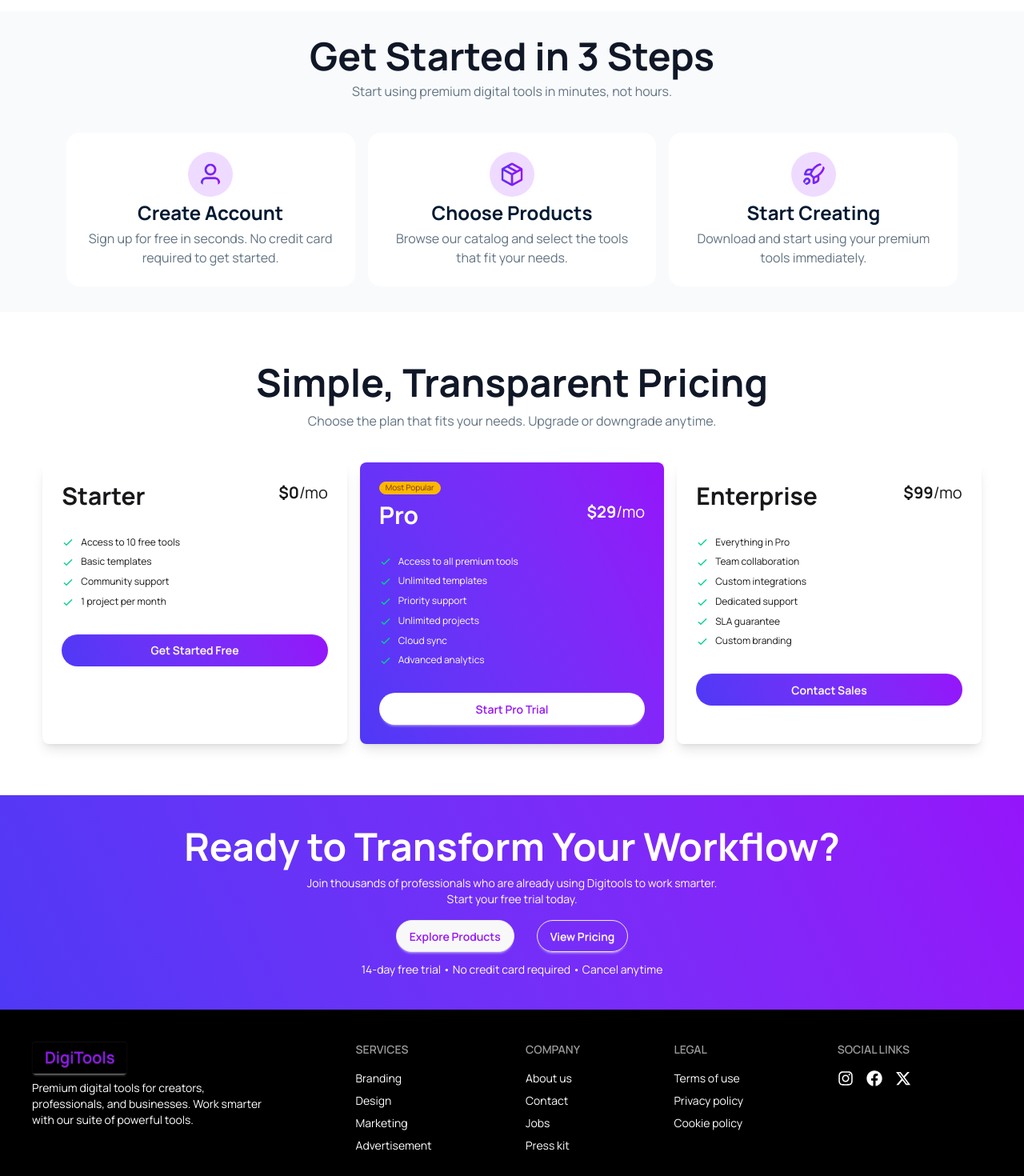
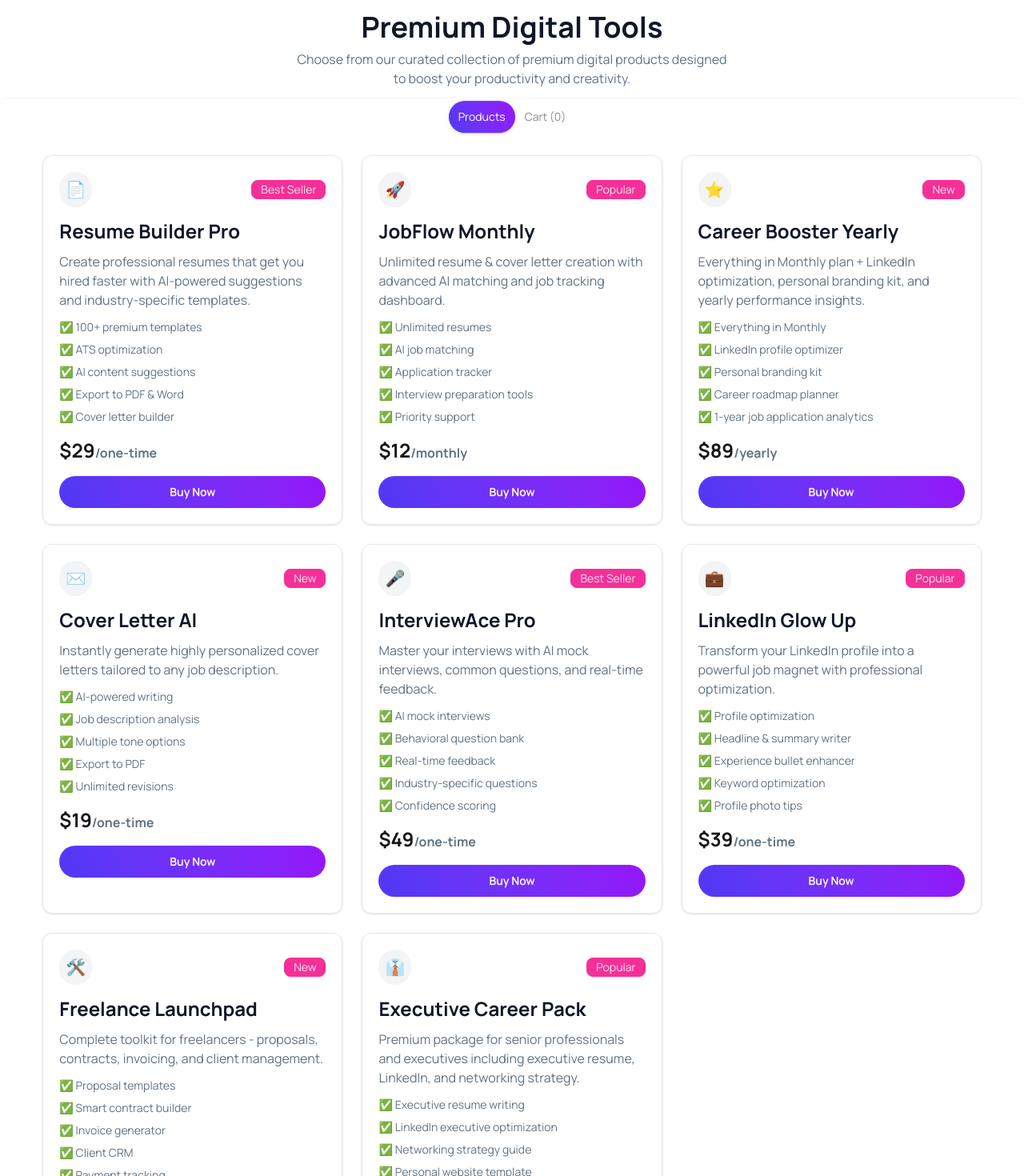
Before and after one commit to Alamin-Rintu/digitools-platform, a React (Vite) app: page / in a window 1280 px wide. Shown: the part 900-2370 px from the top of the page at 80% size. Built offline with nearby package versions, Linux system fonts and the light colour scheme.

Commit message:
added cart section button toggoling

```diff
--- /dev/null
+++ b/public/tools.json
@@ -0,0 +1,138 @@
+[
+  {
+    "id": 1,
+    "name": "Resume Builder Pro",
+    "description": "Create professional resumes that get you hired faster with AI-powered suggestions and industry-specific templates.",
+    "price": 29,
+    "period": "one-time",
+    "tag": "Best Seller",
+    "tagType": "best seller",
+    "features": [
+      "100+ premium templates",
+      "ATS optimization",
+      "AI content suggestions",
+      "Export to PDF & Word",
+      "Cover letter builder"
+    ],
+    "icon": "📄"
+  },
+  {
+    "id": 2,
+    "name": "JobFlow Monthly",
+    "description": "Unlimited resume & cover letter creation with advanced AI matching and job tracking dashboard.",
+    "price": 12,
+    "period": "monthly",
+    "tag": "Popular",
+    "tagType": "popular",
+    "features": [
+      "Unlimited resumes",
+      "AI job matching",
+      "Application tracker",
+      "Interview preparation tools",
+      "Priority support"
+    ],
+    "icon": "🚀"
+  },
+  {
+    "id": 3,
+    "name": "Career Booster Yearly",
+    "description": "Everything in Monthly plan + LinkedIn optimization, personal branding kit, and yearly performance insights.",
+    "price": 89,
+    "period": "yearly",
+    "tag": "New",
+    "tagType": "new",
+    "features": [
+      "Everything in Monthly",
+      "LinkedIn profile optimizer",
+      "Personal branding kit",
+      "Career roadmap planner",
+      "1-year job application analytics"
+    ],
+    "icon": "⭐"
+  },
+  {
+    "id": 4,
+    "name": "Cover Letter AI",
+    "description": "Instantly generate highly personalized cover letters tailored to any job description.",
+    "price": 19,
+    "period": "one-time",
+    "tag": "New",
+    "tagType": "",
+    "features": [
+      "AI-powered writing",
+      "Job description analysis",
+      "Multiple tone options",
+      "Export to PDF",
+      "Unlimited revisions"
+    ],
+    "icon": "✉️"
+  },
+  {
+    "id": 5,
+    "name": "InterviewAce Pro",
+    "description": "Master your interviews with AI mock interviews, common questions, and real-time feedback.",
+    "price": 49,
+    "period": "one-time",
+    "tag": "Best Seller",
+    "tagType": "best seller",
+    "features": [
+      "AI mock interviews",
+      "Behavioral question bank",
+      "Real-time feedback",
+      "Industry-specific questions",
+      "Confidence scoring"
+    ],
+    "icon": "🎤"
+  },
+  {
+    "id": 6,
+    "name": "LinkedIn Glow Up",
+    "description": "Transform your LinkedIn profile into a powerful job magnet with professional optimization.",
+    "price": 39,
+    "period": "one-time",
+    "tag": "Popular",
+    "tagType": "popular",
+    "features": [
+      "Profile optimization",
+      "Headline & summary writer",
+      "Experience bullet enhancer",
+      "Keyword optimization",
+      "Profile photo tips"
+    ],
+    "icon": "💼"
+  },
+  {
+    "id": 7,
+    "name": "Freelance Launchpad",
+    "description": "Complete toolkit for freelancers - proposals, contracts, invoicing, and client management.",
+    "price": 15,
+    "period": "monthly",
+    "tag": "New",
+    "tagType": "new",
+    "features": [
+      "Proposal templates",
+      "Smart contract builder",
+      "Invoice generator",
+      "Client CRM",
+      "Payment tracking"
+    ],
+    "icon": "🛠️"
+  },
+  {
+    "id": 8,
+    "name": "Executive Career Pack",
+    "description": "Premium package for senior professionals and executives including executive resume, LinkedIn, and networking strategy.",
+    "price": 149,
+    "period": "one-time",
+    "tag": "Popular",
+    "tagType": "",
+    "features": [
+      "Executive resume writing",
+      "LinkedIn executive optimization",
+      "Networking strategy guide",
+      "Personal website template",
+      "1-hour career coaching call"
+    ],
+    "icon": "👔"
+  }
+]
--- a/src/App.jsx
+++ b/src/App.jsx
@@ -1,3 +1,4 @@
+import { Suspense, useState } from "react";
 import "./App.css";
 import Banner from "./components/Banner/Banner";
 import Footer from "./components/Footer/Footer";
@@ -6,17 +7,64 @@ import NewsLetterSection from "./components/NewsLetterSection/NewsLetterSection"
 import PricingSection from "./components/PricingSection/PricingSection";
 import Stats from "./components/Stats/Stats";
 import StepSection from "./components/StepSection/StepSection";
+import AllTools from "./components/AllTools/AllTools";
+import ProductCart from "./components/ProductCart/ProductCart";
+
+const toolsPromise = fetch("/tools.json").then((res) => res.json());
 
 function App() {
+  const [toggle, setToggle] = useState(true);
+  const [addToCart, setAddToCart] = useState([]);
   return (
     <>
       <Navbar />
       <Banner />
       <Stats />
+
+      <div className="text-center mt-16">
+        <h3 className="text-4xl font-bold text-[#101727]">
+          Premium Digital Tools
+        </h3>
+        <p className="text-[16px] text-[#627382] mt-2">
+          Choose from our curated collection of premium digital products
+          designed <br /> to boost your productivity and creativity.
+        </p>
+      </div>
+      {/* name of each tab group should be unique */}
+      <div className="tabs tabs-box bg-transparent justify-center mt-3 ">
+        <input
+          onClick={() => setToggle(true)}
+          type="radio"
+          name="my_tabs_1"
+          className={`tab border-none rounded-full ${toggle ? "text-white bg-linear-65 from-[#4F39F6] to-[#9514FA] hover:opacity-90" : ""}`}
+          aria-label="Products"
+          defaultChecked
+        />
+        <input
+          onClick={() => setToggle(false)}
+          type="radio"
+          name="my_tabs_1"
+          className={`tab border-none rounded-full ${toggle === false ? "text-white bg-linear-65 from-[#4F39F6] to-[#9514FA] hover:opacity-90" : ""}`}
+          aria-label={`Cart (${addToCart.length})`}
+        />
+      </div>
+
+      {toggle ? (
+        <Suspense>
+          <AllTools
+            toolsPromise={toolsPromise}
+            addToCart={addToCart}
+            setAddToCart={setAddToCart}
+          />
+        </Suspense>
+      ) : (
+        <ProductCart addToCart={addToCart} />
+      )}
+
       <StepSection />
       <PricingSection />
       <NewsLetterSection />
-      <Footer/>
+      <Footer />
     </>
   );
 }
--- /dev/null
+++ b/src/components/AllTools/AllTools.jsx
@@ -0,0 +1,23 @@
+import React, { use } from "react";
+import ToolCard from "../ToolCard/ToolCard";
+
+const AllTools = ({ toolsPromise, addToCart, setAddToCart }) => {
+  const tools = use(toolsPromise);
+
+  return (
+    <div className="w-11/12 mx-auto mt-6">
+      <div className="grid md:grid-cols-2 lg:grid-cols-3 gap-6 mt-3 ">
+        {tools.map((tool) => (
+          <ToolCard
+            key={tool.id}
+            tool={tool}
+            addToCart={addToCart}
+            setAddToCart={setAddToCart}
+          />
+        ))}
+      </div>
+    </div>
+  );
+};
+
+export default AllTools;
--- a/src/components/PricingSection/PricingSection.jsx
+++ b/src/components/PricingSection/PricingSection.jsx
@@ -10,9 +10,9 @@ const PricingSection = () => {
         </p>
       </div>
 
-      <div className="w-11/12 mx-auto mt-10 grid  md:grid-cols-2 lg:grid-cols-3 gap-4">
+      <div className="w-11/12 mx-auto mt-10 grid  md:grid-cols-2 lg:grid-cols-3 gap-4 ">
         {/* 1st card */}
-        <div className="card bg-base-100 shadow-lg">
+        <div className="card bg-base-100 shadow-lg hover:shadow-xl transition duration-300 hover:-translate-y-1">
           <div className="card-body">
             {/* <span className="badge badge-xs badge-warning">Most Popular</span> */}
             <div className="flex justify-between">
@@ -100,7 +100,7 @@ const PricingSection = () => {
         </div>
 
         {/* 2nd card */}
-        <div className="card bg-linear-65 from-[#4F39F6] to-[#9514FA] shadow-lg">
+        <div className="card bg-linear-65 from-[#4F39F6] to-[#9514FA] shadow-lg hover:shadow-xl transition duration-300 hover:-translate-y-1">
           <div className="card-body">
             <span className="badge badge-xs badge-warning">Most Popular</span>
             <div className="flex justify-between">
@@ -222,7 +222,7 @@ const PricingSection = () => {
         </div>
 
         {/* 3rd card */}
-        <div className="card bg-base-100 shadow-lg">
+        <div className="card bg-base-100 shadow-lg hover:shadow-xl transition duration-300 hover:-translate-y-1">
           <div className="card-body">
             {/* <span className="badge badge-xs badge-warning">Most Popular</span> */}
             <div className="flex justify-between">
--- /dev/null
+++ b/src/components/ProductCart/ProductCart.jsx
@@ -0,0 +1,17 @@
+import React from "react";
+import ShowCart from "../ShowCart/ShowCart";
+
+const ProductCart = ({ addToCart }) => {
+  return (
+    <div className="w-11/12 mx-auto mt-16">
+      <h3 className="font-bold text-2xl mb-4">Your Cart</h3>
+      <div>
+        {addToCart.map((item) => (
+          <ShowCart key={item.id} item={item} />
+        ))}
+      </div>
+    </div>
+  );
+};
+
+export default ProductCart;
--- /dev/null
+++ b/src/components/ShowCart/ShowCart.jsx
@@ -0,0 +1,20 @@
+import React from "react";
+
+const ShowCart = ({ item }) => {
+  const { name, icon, price } = item;
+  return (
+    <div className="flex justify-between items-center space-y-3 border border-gray-200 rounded-xl mb-4 p-4">
+      <div className="flex justify-between items-center gap-2 ">
+        <p className="text-xl bg-gray-100 rounded-full p-2">{icon}</p>
+        <div className="space-y-1">
+          <h3 className="text-lg font-bold text-[#101727]">{name}</h3>
+          <p className="text-xl font-bold">${price}</p>
+        </div>
+      </div>
+
+      <button className="btn text-red-500 font-bold">Remove</button>
+    </div>
+  );
+};
+
+export default ShowCart;
--- /dev/null
+++ b/src/components/ToolCard/ToolCard.jsx
@@ -0,0 +1,51 @@
+import React, { useState } from "react";
+
+const ToolCard = ({ tool, addToCart, setAddToCart }) => {
+  const { icon, name, period, price, tag, description, features } = tool;
+
+  const [selected, setSelected] = useState(false);
+  const handleSelected = () => {
+    setSelected(true);
+    setAddToCart([...addToCart, tool])
+  };
+
+  return (
+    <div className="border border-gray-200 rounded-xl p-5 shadow-sm hover:shadow-lg transition-all duration-300">
+      <div className="flex justify-between items-center">
+        <div className="bg-gray-100 rounded-full p-2">
+          <p className="text-xl">{icon}</p>
+        </div>
+        <div className="badge badge-secondary">{tag}</div>
+      </div>
+
+      <h3 className="text-[24px] font-bold text-[#101727] mt-3 mb-2">{name}</h3>
+
+      <p className="text-[16px] text-[#627382] mb-3">{description}</p>
+
+      <ul className="mt-3 space-y-2">
+        {features.map((feature, index) => (
+          <li
+            key={index}
+            className="text-sm text-[#627382] flex items-center gap-2"
+          >
+            ✅ {feature}
+          </li>
+        ))}
+      </ul>
+
+      <p className="text-2xl font-bold mt-4">
+        ${price}
+        <span className="text-[#627382] text-[16px]">/{period}</span>
+      </p>
+
+      <button
+        onClick={handleSelected}
+        className="btn w-full mt-4 bg-linear-65 from-[#4F39F6] to-[#9514FA] border-none rounded-full text-white hover:opacity-90"
+      >
+        {selected ? "Added To Cart" : "Buy Now"}
+      </button>
+    </div>
+  );
+};
+
+export default ToolCard;
```
